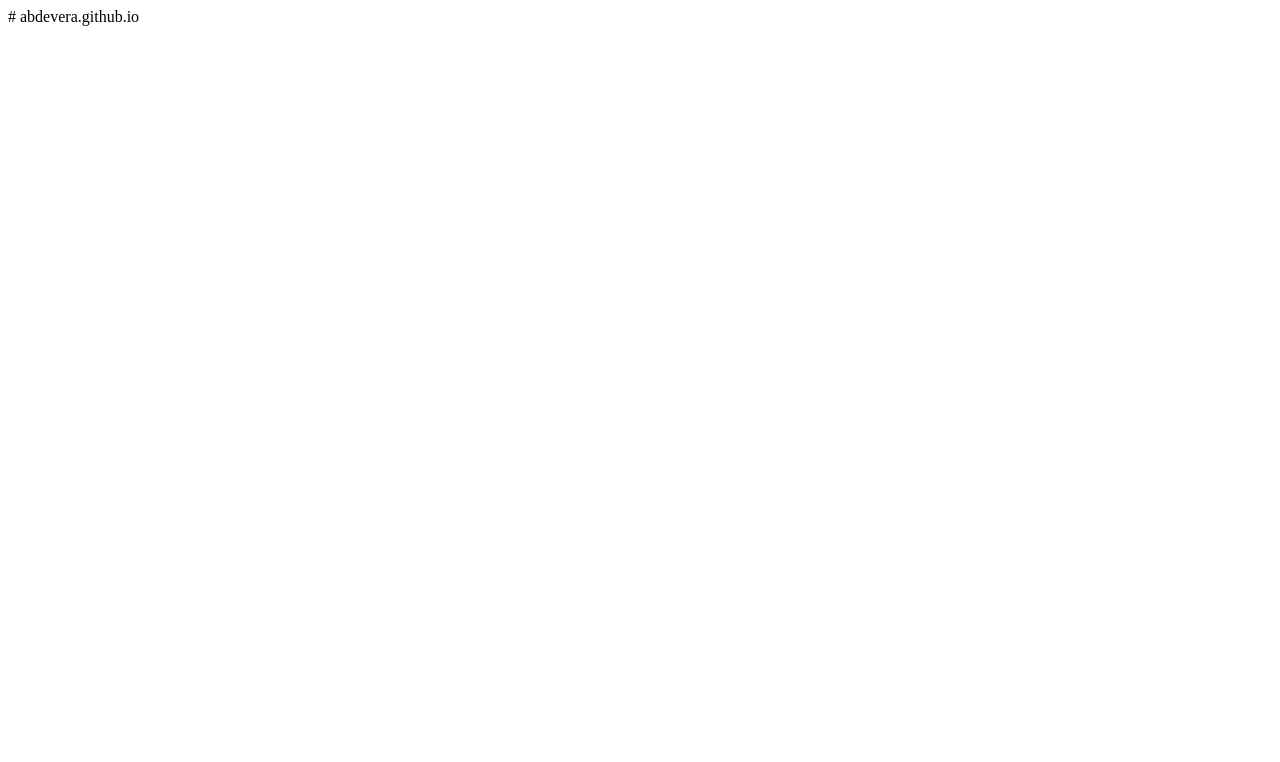
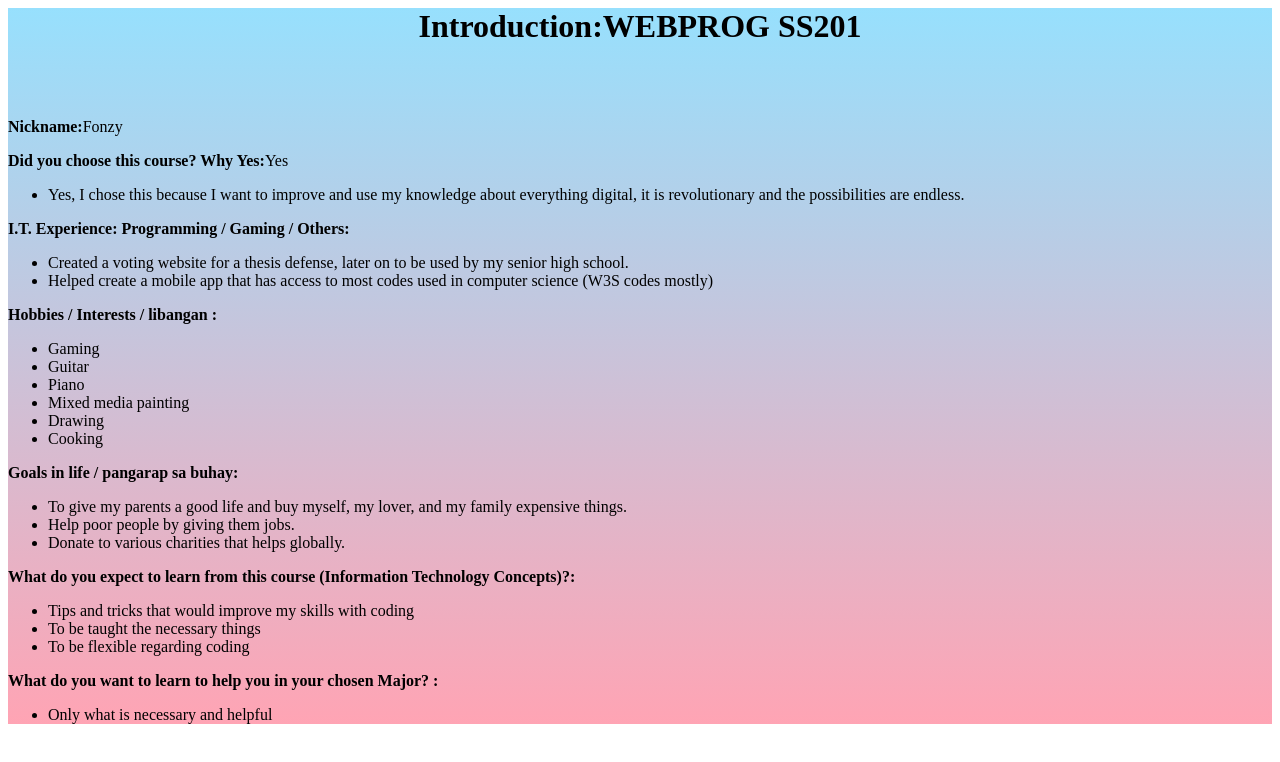
Before and after one commit to AlfonzoLouise/abdevera.github.io, a plain HTML site: page index.html in a window 1280 px wide. Drawn offline with Linux system fonts and the light colour scheme.

Commit message:
Update index.html

```diff
--- a/index.html
+++ b/index.html
@@ -1 +1,56 @@
-# abdevera.github.io
+<html>
+    <head>
+        <title>My introduction</title>
+        <style>
+            #bg{
+background-color: rgb(151, 224, 253);
+background-image: linear-gradient(rgb(151, 224, 253), rgb(255, 164, 180));
+            }
+        </style>
+    </head>
+<body>
+    <div id="bg">
+<h1 style="text-align: center;" id="head">Introduction:WEBPROG SS201</h1>
+<br>
+<br>
+<div>
+
+<p><strong>Nickname:</strong>Fonzy </p>
+
+<p><strong>Did you choose this course? Why Yes:</strong>Yes </p>
+<ul>
+    <li>Yes, I chose this because I want to improve and use my knowledge about everything digital, it is revolutionary and the possibilities are endless. </li>
+</ul>
+<p><strong>I.T. Experience: Programming / Gaming / Others:</strong></p>
+<ul>
+    <li>Created a voting website for a thesis defense, later on to be used by my senior high school.</li>
+    <li>Helped create a mobile app that has access to most codes used in computer science (W3S codes mostly)</li>
+</ul>
+<p><strong>Hobbies / Interests / libangan :</strong></p>
+<ul>
+    <li>Gaming</li>
+    <li>Guitar</li>
+    <li>Piano</li>
+    <li>Mixed media painting</li>
+    <li>Drawing</li>
+    <li>Cooking</li>
+</ul>
+<p><strong>Goals in life / pangarap sa buhay:</strong></p>
+<ul>
+    <li>To give my parents a good life and buy myself, my lover, and my family expensive things. </li>
+    <li>Help poor people by giving them jobs. </li>
+    <li>Donate to various charities that helps globally.</li>
+</ul>
+<p><strong>What do you expect to learn from this course (Information Technology Concepts)?:</strong></p>
+<ul>
+    <li>Tips and tricks that would improve my skills with coding </li>
+    <li>To be taught the necessary things </li>
+    <li>To be flexible regarding coding </li>
+</ul>
+<p><strong>What do you want to learn to help you in your chosen Major? :</strong></p>
+<ul>
+    <li>Only what is necessary and helpful </li>
+</ul>
+</div>
+</body>
+</html>
```
